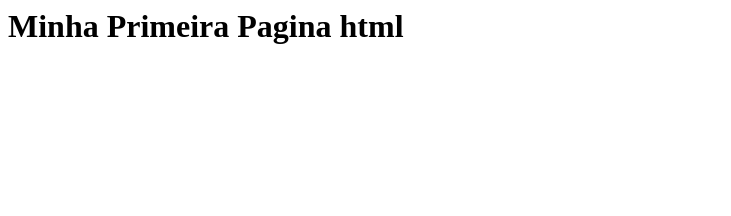
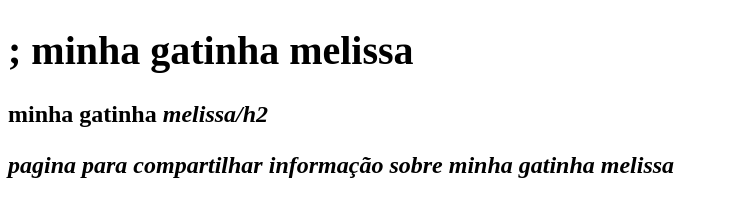
Before and after one commit to melissanat98/primeiro-projeto, a plain HTML site: page index.html in a window 1280 px wide. Shown: the whole page, without its empty margins (0-731 px from the left). Drawn offline with Linux system fonts and the light colour scheme.

Commit message:
alteração de codigo

```diff
--- a/index.html
+++ b/index.html
@@ -1,3 +1,15 @@
-<html>
-  <h1>Minha Primeira Pagina html</h1>
-</html>
+<!DOCTYPE html>
+<html lang="pt-br">
+  <head>
+      <meta charset="UTF-8">
+      <title>minha gatinha melissa</title>
+      <link rel="stylesheet" href="style.css">
+</head>
+
+<body>
+<h1 style="font-size: 40px">; minha gatinha melissa</h1>
+<h2>minha gatinha <em> melissa</em<>/h2
+<p>pagina para compartilhar informação sobre minha gatinha <strong>melissa</strong>
+</body>
+
+  </<html>
```
